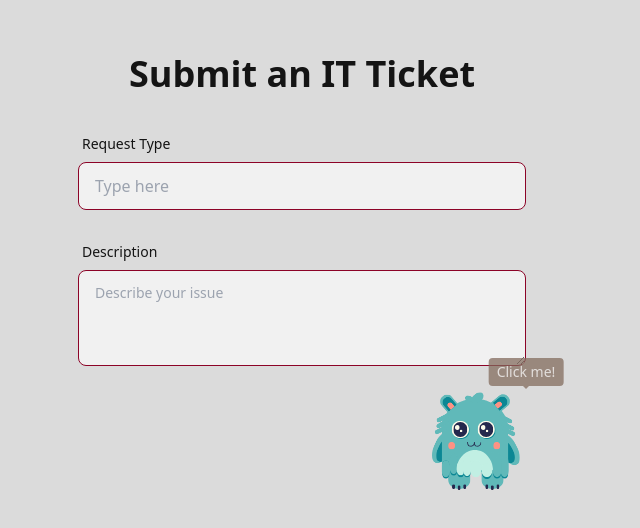
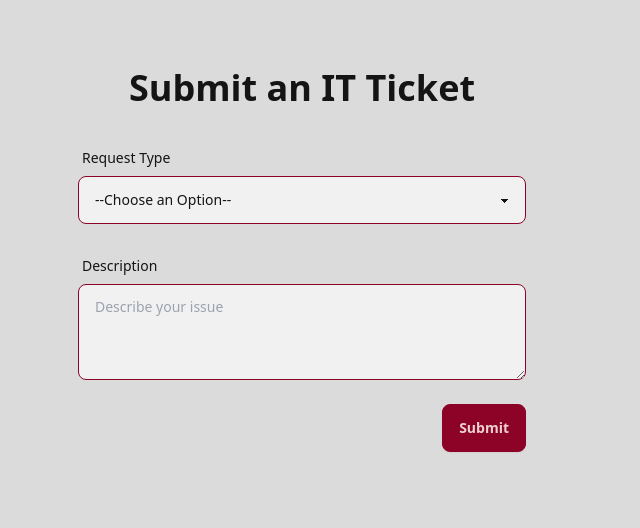
Before and after one commit to naolson2025/over-engineering-buttons, a Next.js app: page / in a window 1280 px wide. Shown: the part 128-656 px from the top of the page, without its empty margins (338-978 px from the left). Built offline with nearby package versions, Linux system fonts and the light colour scheme.

Commit message:
added select drop down & message on submit

```diff
--- a/src/app/actions.ts
+++ b/src/app/actions.ts
@@ -1,5 +1,14 @@
 'use server';
 
-export async function submitTicket() {
+import { encodedRedirect } from "../lib/utils";
+
+export async function submitTicket(formData: FormData) {
+  const requestType = formData.get('requestType');
+  const description = formData.get('description');
+
+  console.log(requestType, description);
+
   console.log('Submitting ticket...');
+
+  return encodedRedirect('success', '/', 'Ticket submitted successfully!');
 }
--- a/src/app/page.tsx
+++ b/src/app/page.tsx
@@ -1,6 +1,11 @@
-import LilBlueButton from '../components/lil-blue-button';
+// import LilBlueButton from '../components/lil-blue-button';
+import Form from 'next/form';
+import { submitTicket } from './actions';
+import { FormMessage, Message } from '../components/form-message';
 
-export default function Home() {
+export default async function Home({ searchParams }: { searchParams: Message }) {
+  const message = await searchParams;
+
   return (
     <div className="min-h-screen bg-base-200 flex items-center justify-center py-12 px-4 sm:px-6 lg:px-8">
       <div className="max-w-md w-full space-y-8">
@@ -9,17 +14,17 @@ export default function Home() {
             Submit an IT Ticket
           </h1>
         </div>
-        <div className="mt-8 space-y-6">
+        <Form className="mt-8 space-y-6" action={submitTicket}>
           <div className="form-control">
             <label className="label">
               <span className="label-text">Request Type</span>
             </label>
-            <input
-              type="text"
-              placeholder="Type here"
-              className="input input-bordered input-primary w-full"
-              name="requestType"
-            />
+            <select defaultValue="" name="requestType" required className='select select-primary w-full'>
+              <option value="" disabled>--Choose an Option--</option>
+              <option value="password-reset">Password Reset</option>
+              <option value="need-access">Need Access</option>
+              <option value="other">Other</option>
+            </select>
           </div>
           <div className="form-control">
             <label className="label">
@@ -29,12 +34,15 @@ export default function Home() {
               className="textarea textarea-primary textarea-bordered h-24 w-full"
               placeholder="Describe your issue"
               name="description"
+              required
             />
           </div>
           <div className="flex justify-end">
-            <LilBlueButton />
+            {/* <LilBlueButton /> */}
+            <button className="btn btn-primary" type="submit">Submit</button>
           </div>
-        </div>
+          <FormMessage message={message} />
+        </Form>
       </div>
     </div>
   );
--- /dev/null
+++ b/src/components/form-message.tsx
@@ -0,0 +1,26 @@
+export type Message =
+  | { success: string }
+  | { error: string }
+  | { message: string };
+
+export function FormMessage({ message }: { message: Message }) {
+  return (
+    <div className="flex flex-col gap-2 w-full max-w-md text-sm">
+      {'success' in message && (
+        <div role="alert" className="alert alert-success shadow-lg">
+          {message.success}
+        </div>
+      )}
+      {'error' in message && (
+        <div className="alert alert-error shadow-lg" role="alert">
+          {message.error}
+        </div>
+      )}
+      {'message' in message && (
+        <div role="alert" className="alert alert-info shadow-lg">
+          {message.message}
+        </div>
+      )}
+    </div>
+  );
+}
--- a/src/components/lil-blue-button.tsx
+++ b/src/components/lil-blue-button.tsx
@@ -2,7 +2,6 @@
 
 import Image from 'next/image';
 import React, { useState } from 'react';
-import { submitTicket } from '../app/actions';
 
 const animationImages = [
   '/1.svg',
@@ -37,9 +36,6 @@ const LilBlueButton = () => {
         setAnimationIndex(i);
       }, i * 50);
     }
-
-    // POST to DB
-    await submitTicket();
   };
 
   return (
--- a/src/lib/utils.ts
+++ b/src/lib/utils.ts
@@ -1,6 +1,15 @@
 import { clsx, type ClassValue } from "clsx"
 import { twMerge } from "tailwind-merge"
+import { redirect } from "next/navigation";
 
 export function cn(...inputs: ClassValue[]) {
   return twMerge(clsx(inputs))
 }
+
+export function encodedRedirect(
+  type: "error" | "success",
+  path: string,
+  message: string,
+) {
+  return redirect(`${path}?${type}=${encodeURIComponent(message)}`);
+}
```
